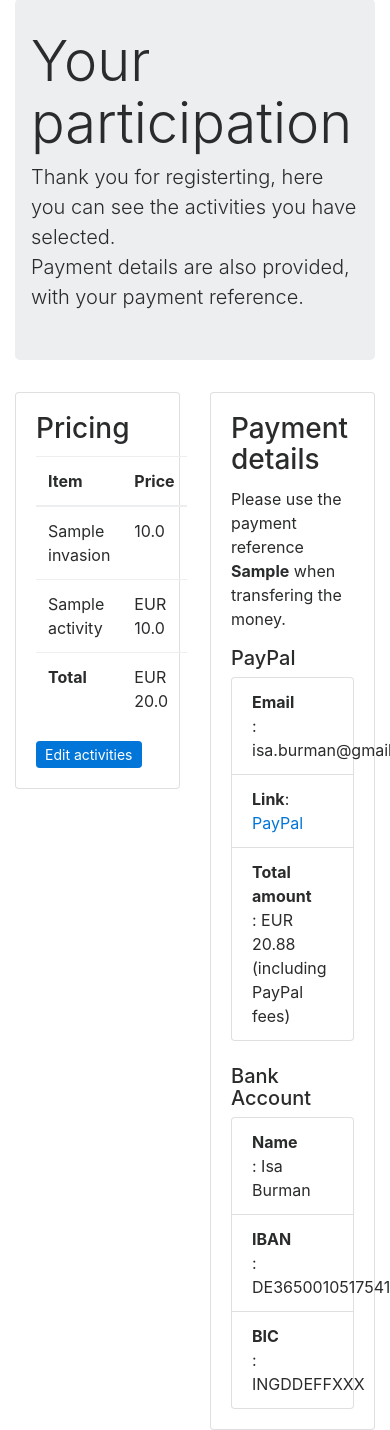
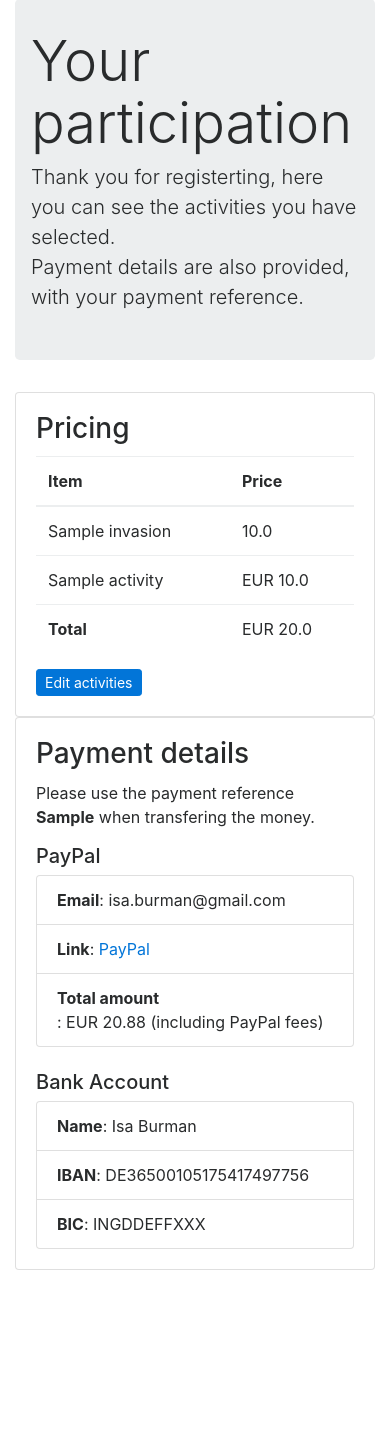
Before and after one commit to brainless/invasion.hh, a Django app: page /app/participation/ in a window 390 px wide; the page is wider, and only the part inside the window is pictured. Shown: the part 41-1471 px from the top of that part. After the commit the page ends 1311 px from the top of that part, so only its background shows below. Run offline with Django 3.2, Linux system fonts and the light colour scheme; a user stored in the database is signed in; tables that the repository leaves empty hold one stand-in row (values such as "Sample post"); some libraries are stand-ins or nearby versions.

Commit message:
Minor design fixes for smaller screens

```diff
--- a/app/templates/event_participation.html
+++ b/app/templates/event_participation.html
@@ -7,7 +7,7 @@
 </div>
 
 <div class="row">
-  <div class="col-6">
+  <div class="col-12 col-sm-12 col-md-12 col-lg-6 col-xl-6">
     <div class="card">
       <div class="card-block">
         <h3 class="card-title">Pricing</h3>
@@ -40,7 +40,7 @@
     </div>
   </div>
 
-  <div class="col-6">
+  <div class="col-12 col-sm-12 col-md-12 col-lg-6 col-xl-6">
     <div class="card">
       <div class="card-block">
         <h3 class="card-title">Payment details</h3>
--- a/app/templates/registration.html
+++ b/app/templates/registration.html
@@ -8,6 +8,6 @@
   </div>
 
   <div class="row">
-    <div class="col-9">{% crispy form %}</div>
+    <div class="col-12 col-sm-12 col-md-12 col-lg-9 col-xl-9">{% crispy form %}</div>
   </div>
 {% endblock %}
--- a/app/templates/select_activities.html
+++ b/app/templates/select_activities.html
@@ -10,7 +10,7 @@
 
   <div class="row">
       {% for act in activities %}
-      <div class="col-sm-6">
+      <div class="col-12 col-sm-12 col-md-12 col-lg-6 col-xl-6">
         <div class="card">
           <div class="card-block">
             <h3 class="card-title">{{ act.name }}</h3>
```
